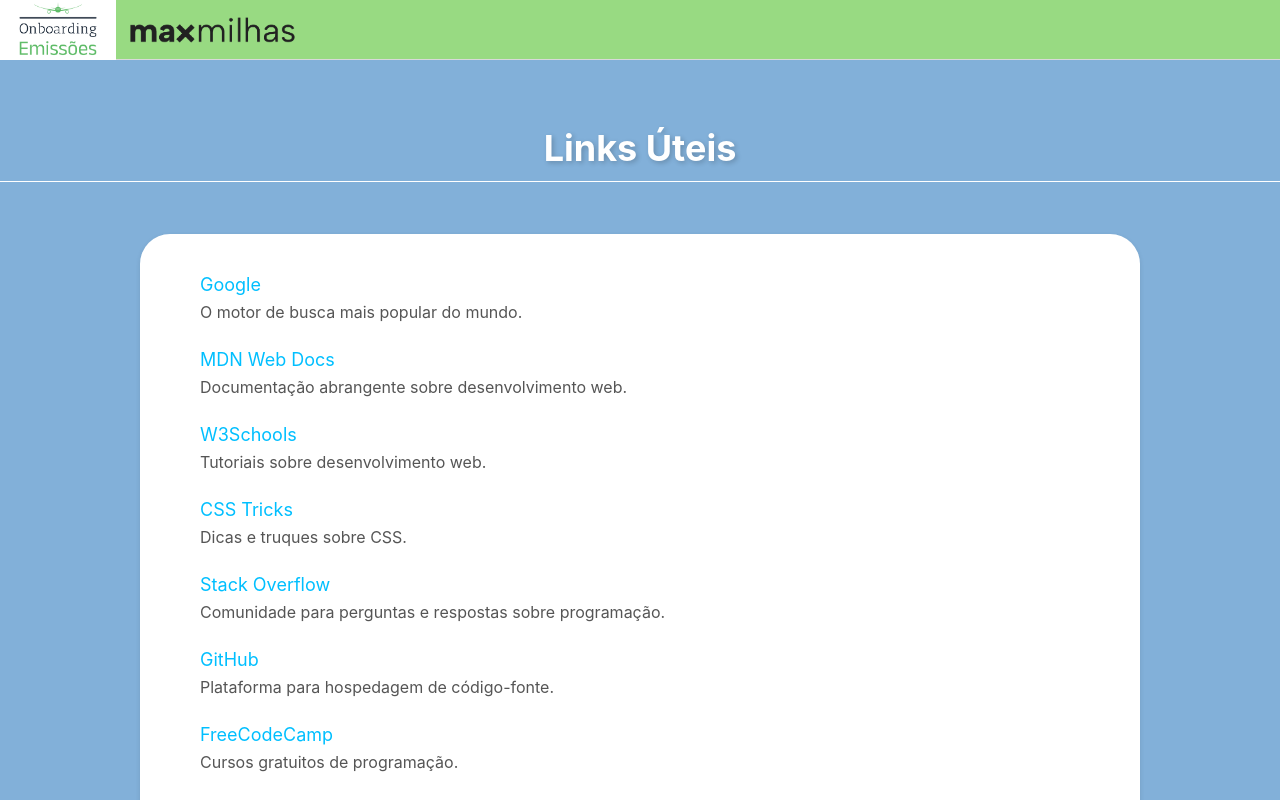
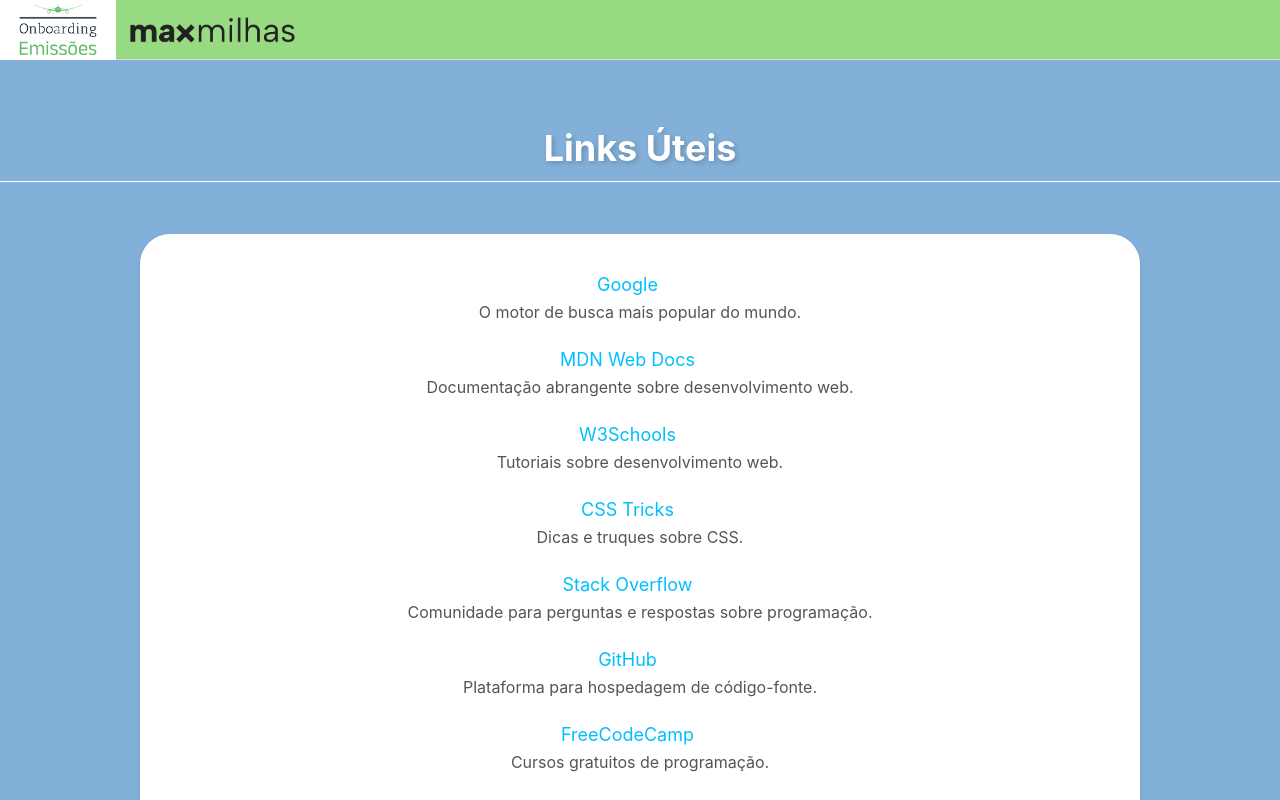
Before and after one commit to matheuspereiramartinscd/onboardingmaxmilhas, a React (Create React App) app: page /links in a window 1280 px wide. Shown: the top 800 px of the page. Built offline with nearby package versions, Linux system fonts and the light colour scheme; no server answers; sample sign-in values are in the browser's storage.

Commit message:
perfect front-end

```diff
--- a/src/App.css
+++ b/src/App.css
@@ -1,5 +1,3 @@
-.App {}
-
 * {
   margin: 0;
   padding: 0;
--- a/src/LinksPage.module.css
+++ b/src/LinksPage.module.css
@@ -47,6 +47,7 @@
     flex-direction: column;
     /* Altera para coluna em telas menores */
     margin-bottom: 25px;
+    align-items: center;
 }
 
 .linkText {
@@ -83,11 +84,7 @@
 
 /* Media Queries para responsividade */
 @media (min-width: 600px) {
-    .linkBlock {
 
-        /* Alinha em linha em telas maiores */
-
-    }
 
     .linkText {
         margin-right: 25px;
```
